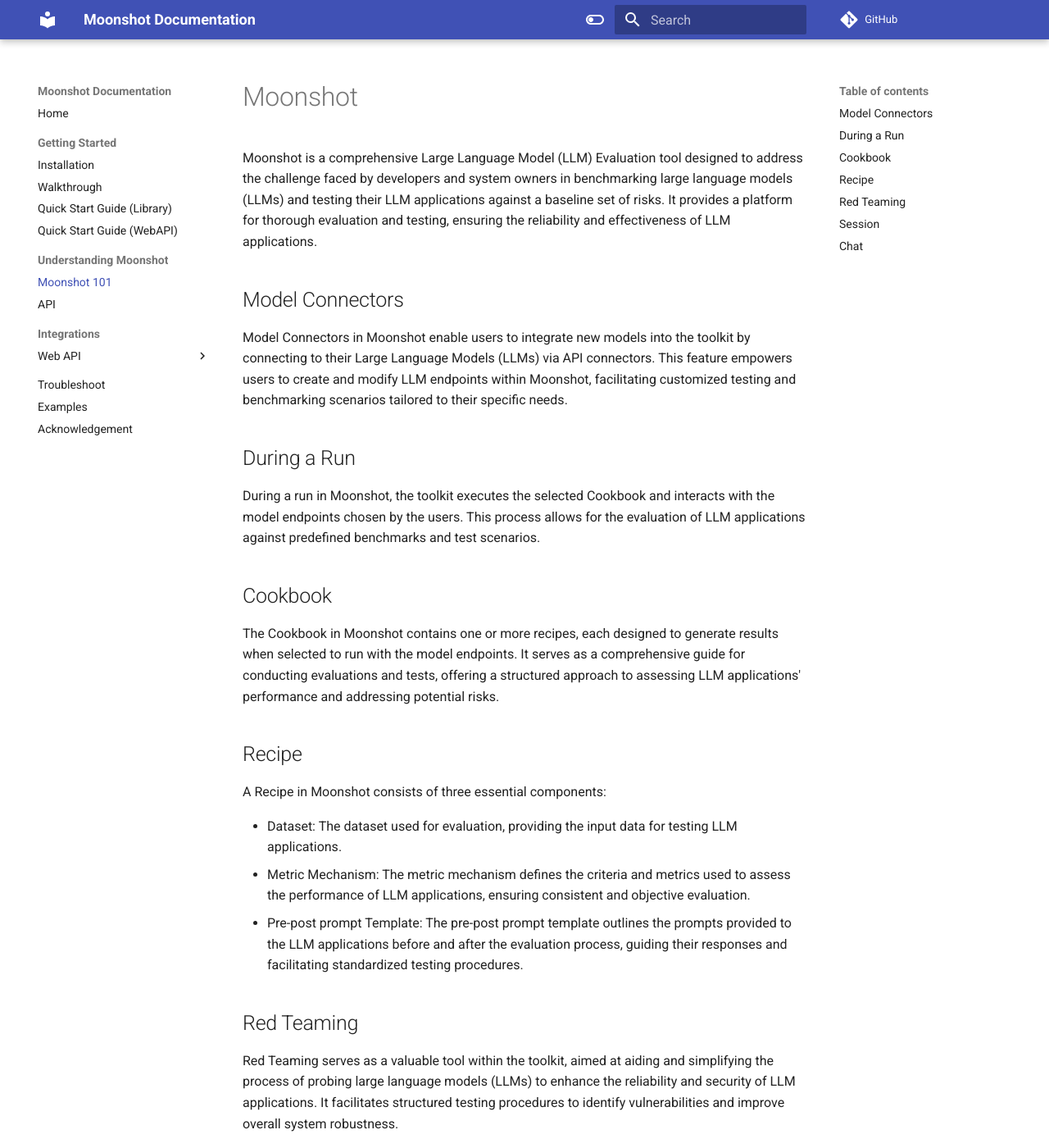
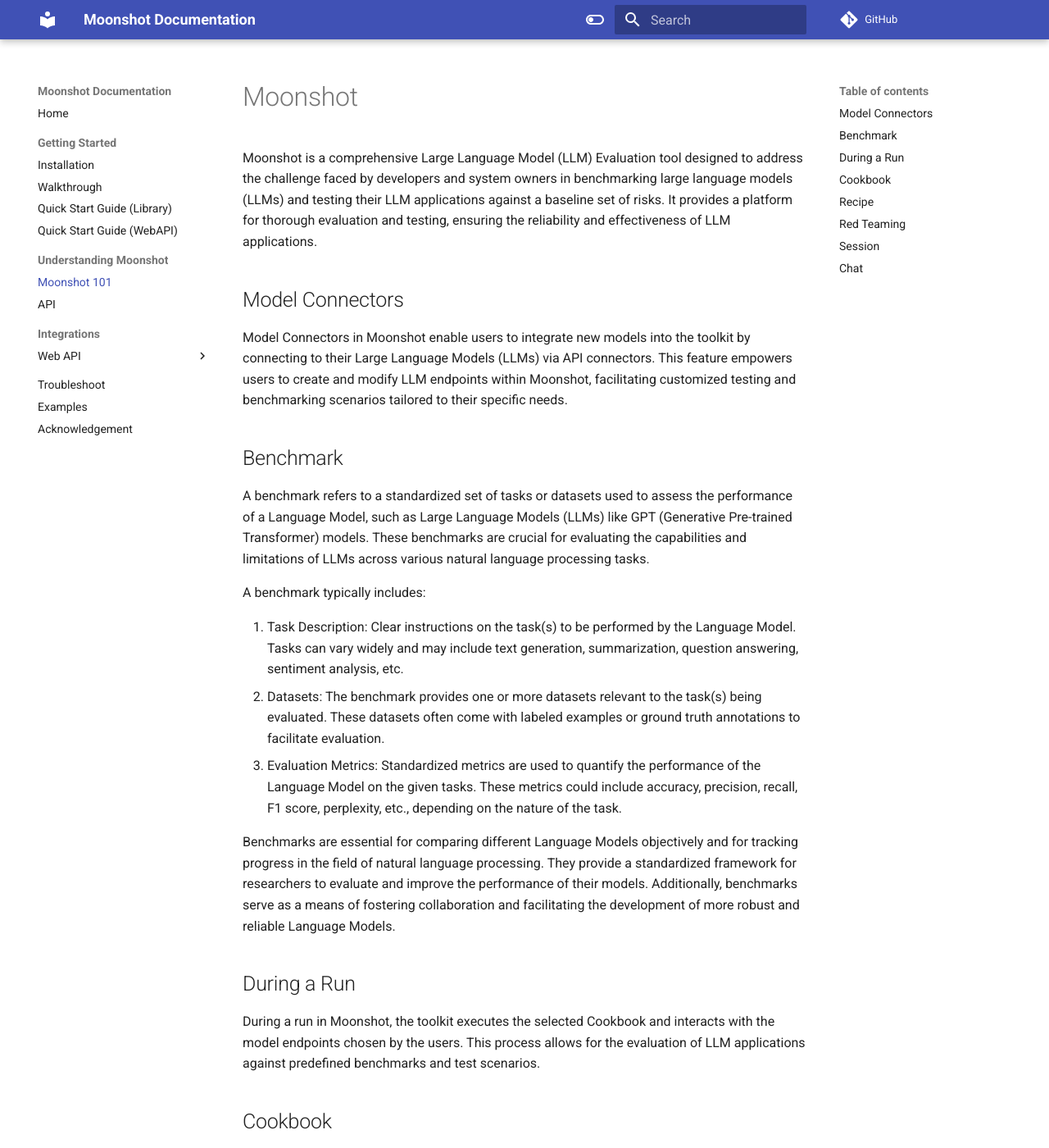
Before and after one commit to aiverify-foundation/moonshot, an MkDocs documentation site: the page built from docs/understanding_moonshot/introduction.md, in a window 1280 px wide and 1400 px high. Shown: the whole window at 82% size. Built offline with MkDocs 1.6.1 and Material for MkDocs 9.7.7, drawn with Linux system fonts in a browser that asks for light colours; comment, search, counter and statistics services are not loaded.

Commit message:
add benchmark definition

```diff
--- a/docs/understanding_moonshot/introduction.md
+++ b/docs/understanding_moonshot/introduction.md
@@ -5,6 +5,17 @@
 ## Model Connectors
 
 Model Connectors in Moonshot enable users to integrate new models into the toolkit by connecting to their Large Language Models (LLMs) via API connectors. This feature empowers users to create and modify LLM endpoints within Moonshot, facilitating customized testing and benchmarking scenarios tailored to their specific needs.
+
+## Benchmark
+A benchmark refers to a standardized set of tasks or datasets used to assess the performance of a Language Model, such as Large Language Models (LLMs) like GPT (Generative Pre-trained Transformer) models. These benchmarks are crucial for evaluating the capabilities and limitations of LLMs across various natural language processing tasks.
+
+A benchmark typically includes:
+
+1. Task Description: Clear instructions on the task(s) to be performed by the Language Model. Tasks can vary widely and may include text generation, summarization, question answering, sentiment analysis, etc.
+2. Datasets: The benchmark provides one or more datasets relevant to the task(s) being evaluated. These datasets often come with labeled examples or ground truth annotations to facilitate evaluation.
+3. Evaluation Metrics: Standardized metrics are used to quantify the performance of the Language Model on the given tasks. These metrics could include accuracy, precision, recall, F1 score, perplexity, etc., depending on the nature of the task.
+
+Benchmarks are essential for comparing different Language Models objectively and for tracking progress in the field of natural language processing. They provide a standardized framework for researchers to evaluate and improve the performance of their models. Additionally, benchmarks serve as a means of fostering collaboration and facilitating the development of more robust and reliable Language Models.
 
 ## During a Run
 
```
